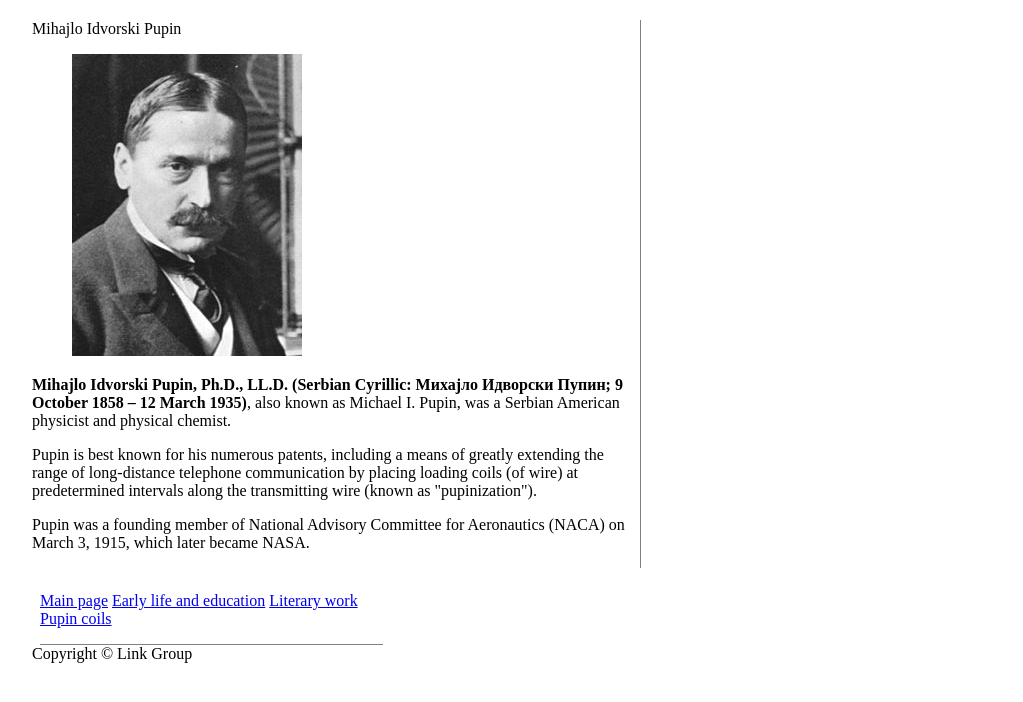
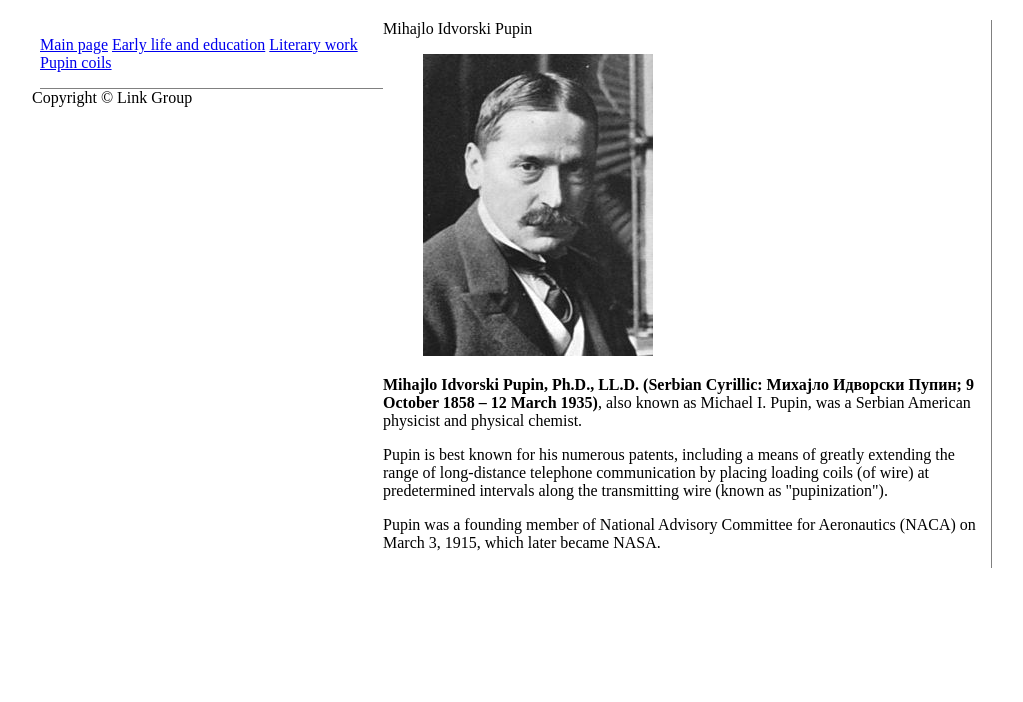
Before and after one commit to Alija1/Unapredjenje-mini-HTML-sajta, a plain HTML site: page index.html in a window 1280 px wide. Shown: the whole page, without its empty margins (128-1151 px from the left). Drawn offline with Linux system fonts and the light colour scheme.

Commit message:
Add files via upload

```diff
--- a/css/style.css
+++ b/css/style.css
@@ -4,7 +4,7 @@ body {
   }
 
 #main {
-    display: inline-block;
+    float: right;
     width: 600px;
     padding: 0 8px 0 0;
     border-right: 1px solid gray;
@@ -12,6 +12,7 @@ body {
 }
 
 #sidebar {
+    clear: right;
     display: inline-block;
     width: 343px;
     vertical-align: top;
```
